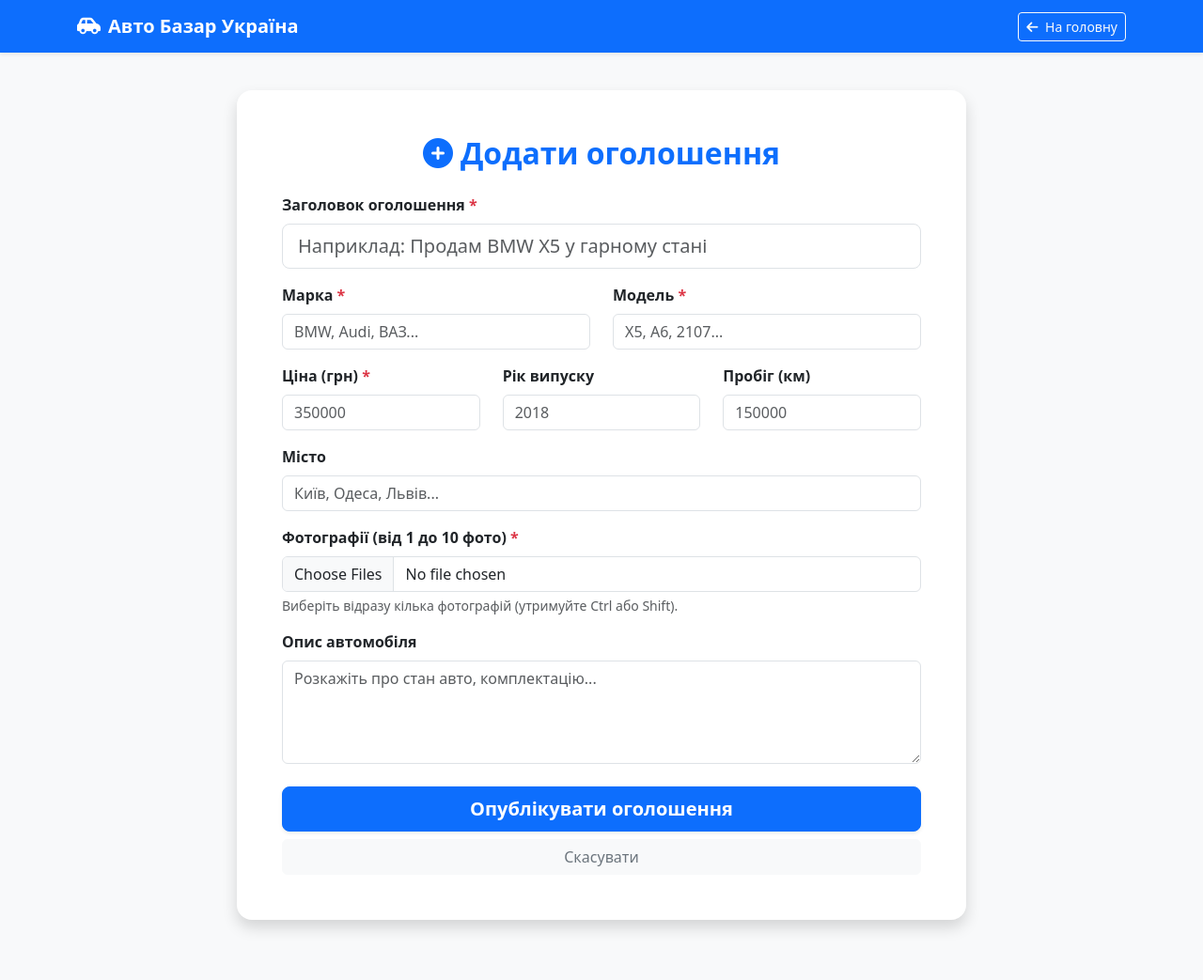
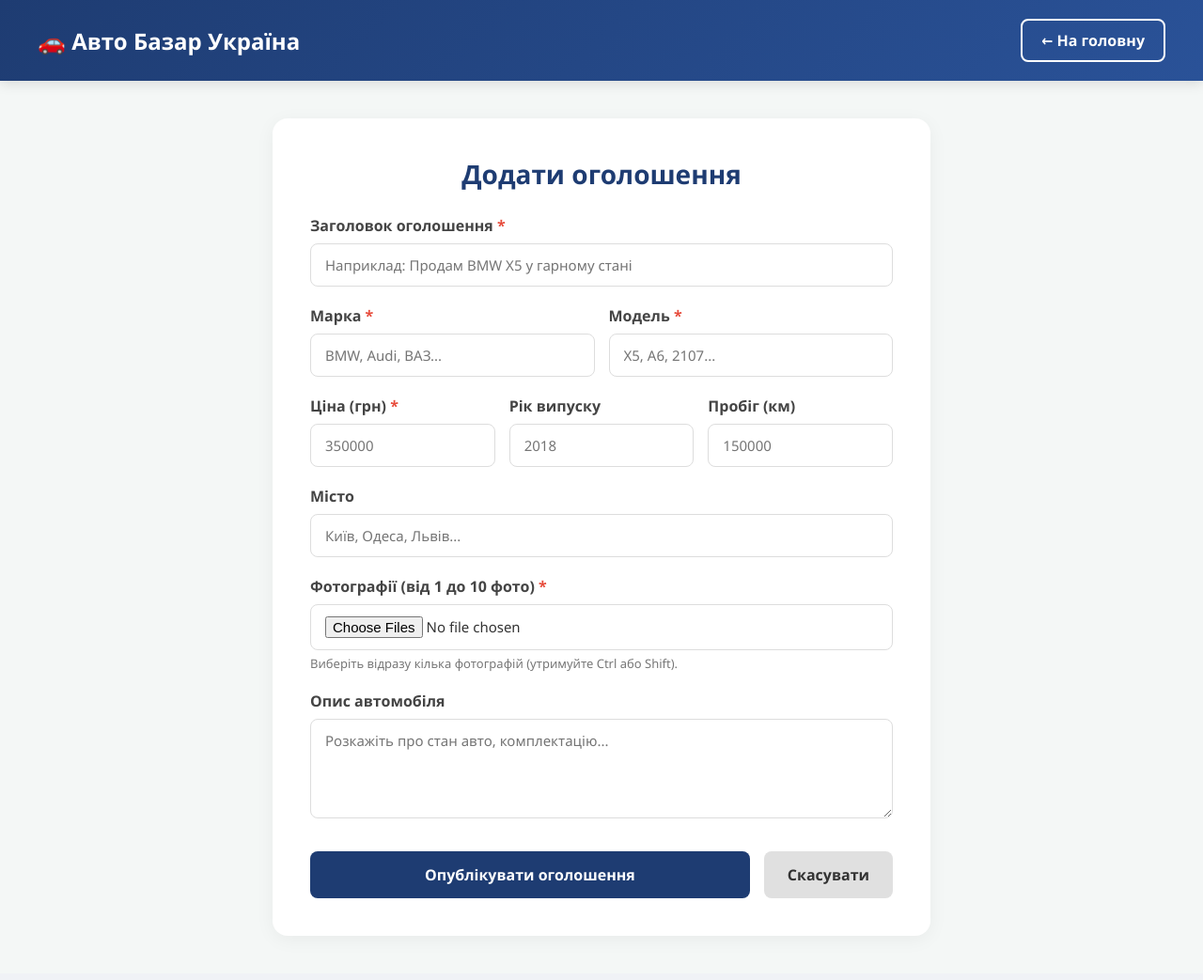
Before and after one commit to amogussigma2001-dev/autobazar, a Flask app: page /add in a window 1280 px wide. Shown: the whole page at 94% size. After the commit the page ends 996 px from the top, so only its background shows below. Run offline with Flask 3, Linux system fonts and the light colour scheme; some libraries are stand-ins or nearby versions.

Commit message:
Update add.html

```diff
--- a/templates/add.html
+++ b/templates/add.html
@@ -3,76 +3,93 @@
 <head>
     <meta charset="UTF-8">
     <title>Додати оголошення - Авто Базар</title>
-    <link rel="stylesheet" href="https://cdn.jsdelivr.ex1.https.443.g0.ipv6.zhuhai.gov.cn/npm/bootstrap@5.3.0/dist/css/bootstrap.min.css">
-    <link rel="stylesheet" href="https://cdnjs.cloudflare.com/ajax/libs/font-awesome/6.0.0/css/all.min.css">
+    <style>
+        * { box-sizing: border-box; margin: 0; padding: 0; font-family: 'Segoe UI', Tahoma, Geneva, Verdana, sans-serif; }
+        body { background-color: #f4f7f6; color: #333; }
+        header { background: linear-gradient(135deg, #1e3c72, #2a5298); color: white; padding: 20px 40px; display: flex; justify-content: space-between; align-items: center; box-shadow: 0 4px 12px rgba(0,0,0,0.1); }
+        .logo { font-size: 24px; font-weight: bold; text-decoration: none; color: white; display: flex; align-items: center; gap: 10px; }
+        .btn { padding: 10px 20px; border-radius: 8px; text-decoration: none; font-weight: 600; transition: 0.3s; cursor: pointer; border: none; display: inline-block; text-align: center; }
+        .btn-outline { background: transparent; border: 2px solid white; color: white; }
+        .btn-outline:hover { background: white; color: #1e3c72; }
+
+        .form-container { max-width: 700px; margin: 40px auto; background: white; padding: 40px; border-radius: 16px; box-shadow: 0 4px 20px rgba(0,0,0,0.05); }
+        h2 { color: #1e3c72; margin-bottom: 25px; text-align: center; font-size: 28px; }
+        .form-group { margin-bottom: 20px; }
+        label { display: block; font-weight: 600; margin-bottom: 8px; color: #444; }
+        .required { color: #e74c3c; }
+        input[type="text"], input[type="number"], textarea, input[type="file"] { width: 100%; padding: 12px 15px; border: 1px solid #ddd; border-radius: 8px; font-size: 15px; outline: none; transition: border-color 0.3s; }
+        input:focus, textarea:focus { border-color: #2a5298; box-shadow: 0 0 5px rgba(42,82,152,0.2); }
+        .row { display: flex; gap: 15px; }
+        .col { flex: 1; }
+        .help-text { font-size: 13px; color: #777; margin-top: 5px; }
+        .form-actions { display: flex; gap: 15px; margin-top: 30px; }
+        .btn-primary { background: #1e3c72; color: white; flex: 1; padding: 14px; font-size: 16px; }
+        .btn-primary:hover { background: #2a5298; }
+        .btn-secondary { background: #e0e0e0; color: #333; padding: 14px 25px; font-size: 16px; }
+        .btn-secondary:hover { background: #d0d0d0; }
+    </style>
 </head>
-<body class="bg-light">
-    <!-- Шапка -->
-    <nav class="navbar navbar-expand-lg navbar-dark bg-primary shadow-sm mb-4">
-        <div class="container">
-            <a class="navbar-brand fw-bold" href="/"><i class="fas fa-car-side me-2"></i>Авто Базар Україна</a>
-            <a href="/" class="btn btn-outline-light btn-sm"><i class="fas fa-arrow-left me-1"></i> На головну</a>
-        </div>
-    </nav>
+<body>
+    <header>
+        <a href="/" class="logo">🚗 Авто Базар Україна</a>
+        <a href="/" class="btn btn-outline">← На головну</a>
+    </header>
 
-    <div class="container py-3 mb-5" style="max-width: 800px;">
-        <div class="card shadow border-0 rounded-4 p-4 p-md-5 bg-white">
-            <h2 class="mb-4 text-center fw-bold text-primary"><i class="fas fa-plus-circle me-2"></i>Додати оголошення</h2>
-
+    <div class="form-container">
+        <h2>Додати оголошення</h2>
         <form method="POST" enctype="multipart/form-data">
-                <div class="mb-3">
-                    <label class="form-label fw-semibold">Заголовок оголошення <span class="text-danger">*</span></label>
-                    <input type="text" name="title" class="form-control form-control-lg" placeholder="Наприклад: Продам BMW X5 у гарному стані" required>
+            <div class="form-group">
+                <label>Заголовок оголошення <span class="required">*</span></label>
+                <input type="text" name="title" placeholder="Наприклад: Продам BMW X5 у гарному стані" required>
             </div>
 
             <div class="row">
-                    <div class="col-md-6 mb-3">
-                        <label class="form-label fw-semibold">Марка <span class="text-danger">*</span></label>
-                        <input type="text" name="brand" class="form-control" placeholder="BMW, Audi, ВАЗ..." required>
+                <div class="col form-group">
+                    <label>Марка <span class="required">*</span></label>
+                    <input type="text" name="brand" placeholder="BMW, Audi, ВАЗ..." required>
                 </div>
-                    <div class="col-md-6 mb-3">
-                        <label class="form-label fw-semibold">Модель <span class="text-danger">*</span></label>
-                        <input type="text" name="model" class="form-control" placeholder="X5, A6, 2107..." required>
+                <div class="col form-group">
+                    <label>Модель <span class="required">*</span></label>
+                    <input type="text" name="model" placeholder="X5, A6, 2107..." required>
                 </div>
             </div>
 
             <div class="row">
-                    <div class="col-md-4 mb-3">
-                        <label class="form-label fw-semibold">Ціна (грн) <span class="text-danger">*</span></label>
-                        <input type="number" name="price_uah" class="form-control" placeholder="350000" required>
+                <div class="col form-group">
+                    <label>Ціна (грн) <span class="required">*</span></label>
+                    <input type="number" name="price_uah" placeholder="350000" required>
                 </div>
-                    <div class="col-md-4 mb-3">
-                        <label class="form-label fw-semibold">Рік випуску</label>
-                        <input type="number" name="year" class="form-control" placeholder="2018">
+                <div class="col form-group">
+                    <label>Рік випуску</label>
+                    <input type="number" name="year" placeholder="2018">
                 </div>
-                    <div class="col-md-4 mb-3">
-                        <label class="form-label fw-semibold">Пробіг (км)</label>
-                        <input type="number" name="mileage" class="form-control" placeholder="150000">
+                <div class="col form-group">
+                    <label>Пробіг (км)</label>
+                    <input type="number" name="mileage" placeholder="150000">
                 </div>
             </div>
 
-                <div class="mb-3">
-                    <label class="form-label fw-semibold">Місто</label>
-                    <input type="text" name="city" class="form-control" placeholder="Київ, Одеса, Львів...">
+            <div class="form-group">
+                <label>Місто</label>
+                <input type="text" name="city" placeholder="Київ, Одеса, Львів...">
             </div>
 
-                <div class="mb-3">
-                    <label class="form-label fw-semibold">Фотографії (від 1 до 10 фото) <span class="text-danger">*</span></label>
-                    <input type="file" name="photos" class="form-control" accept="image/*" multiple required>
-                    <div class="form-text text-muted">Виберіть відразу кілька фотографій (утримуйте Ctrl або Shift).</div>
+            <div class="form-group">
+                <label>Фотографії (від 1 до 10 фото) <span class="required">*</span></label>
+                <input type="file" name="photos" accept="image/*" multiple required>
+                <div class="help-text">Виберіть відразу кілька фотографій (утримуйте Ctrl або Shift).</div>
             </div>
 
-                <div class="mb-4">
-                    <label class="form-label fw-semibold">Опис автомобіля</label>
-                    <textarea name="description" class="form-control" rows="4" placeholder="Розкажіть про стан авто, комплектацію..."></textarea>
+            <div class="form-group">
+                <label>Опис автомобіля</label>
+                <textarea name="description" rows="4" placeholder="Розкажіть про стан авто, комплектацію..."></textarea>
             </div>
 
-                <div class="d-grid gap-2">
-                    <button type="submit" class="btn btn-primary btn-lg fw-bold shadow-sm">Опублікувати оголошення</button>
-                    <a href="/" class="btn btn-light text-secondary">Скасувати</a>
+            <div class="form-actions">
+                <button type="submit" class="btn btn-primary">Опублікувати оголошення</button>
+                <a href="/" class="btn btn-secondary">Скасувати</a>
             </div>
         </form>
     </div>
-    </div>
 </body>
 </html>
```
Lines whose indentation alone changed are shown as unchanged.
